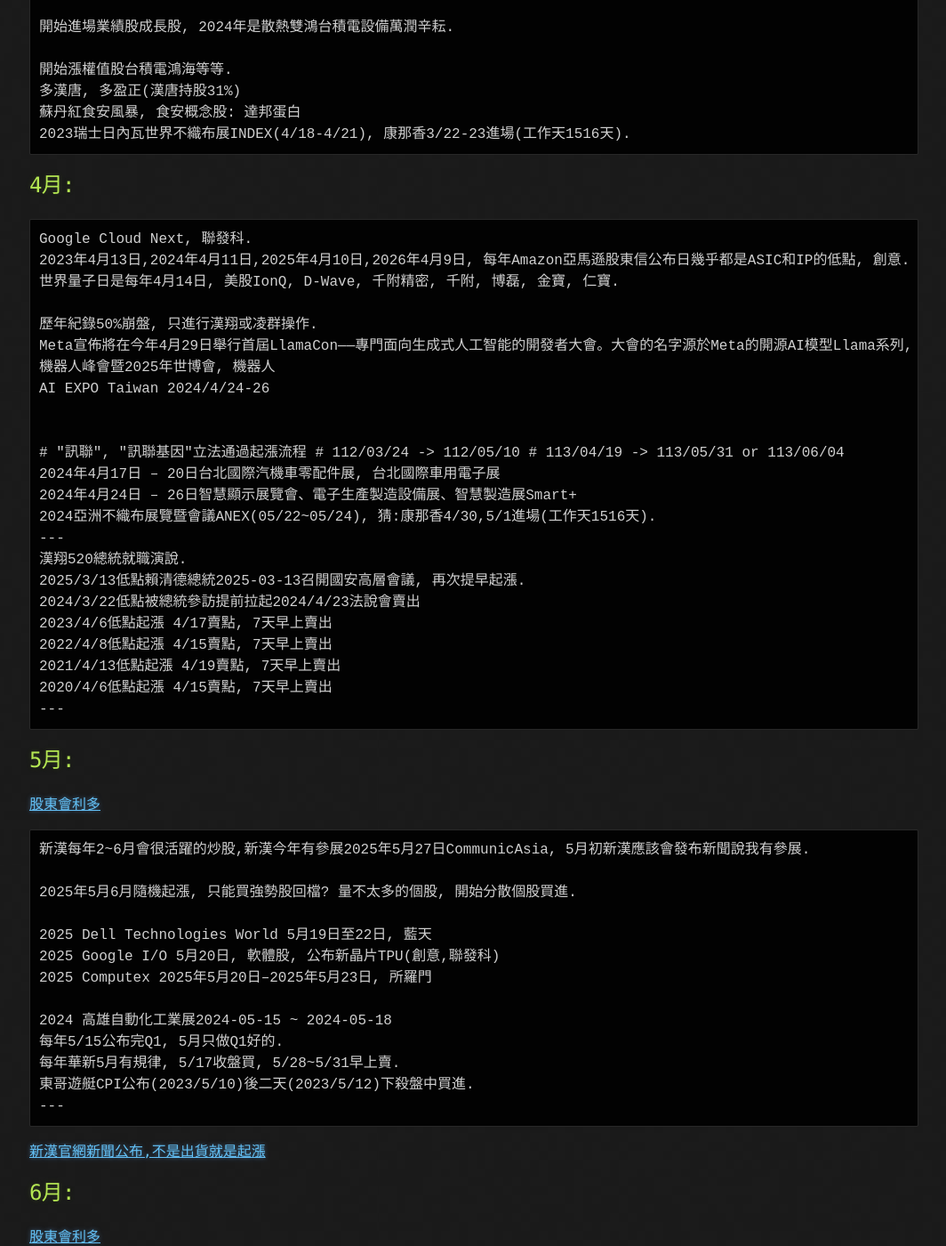
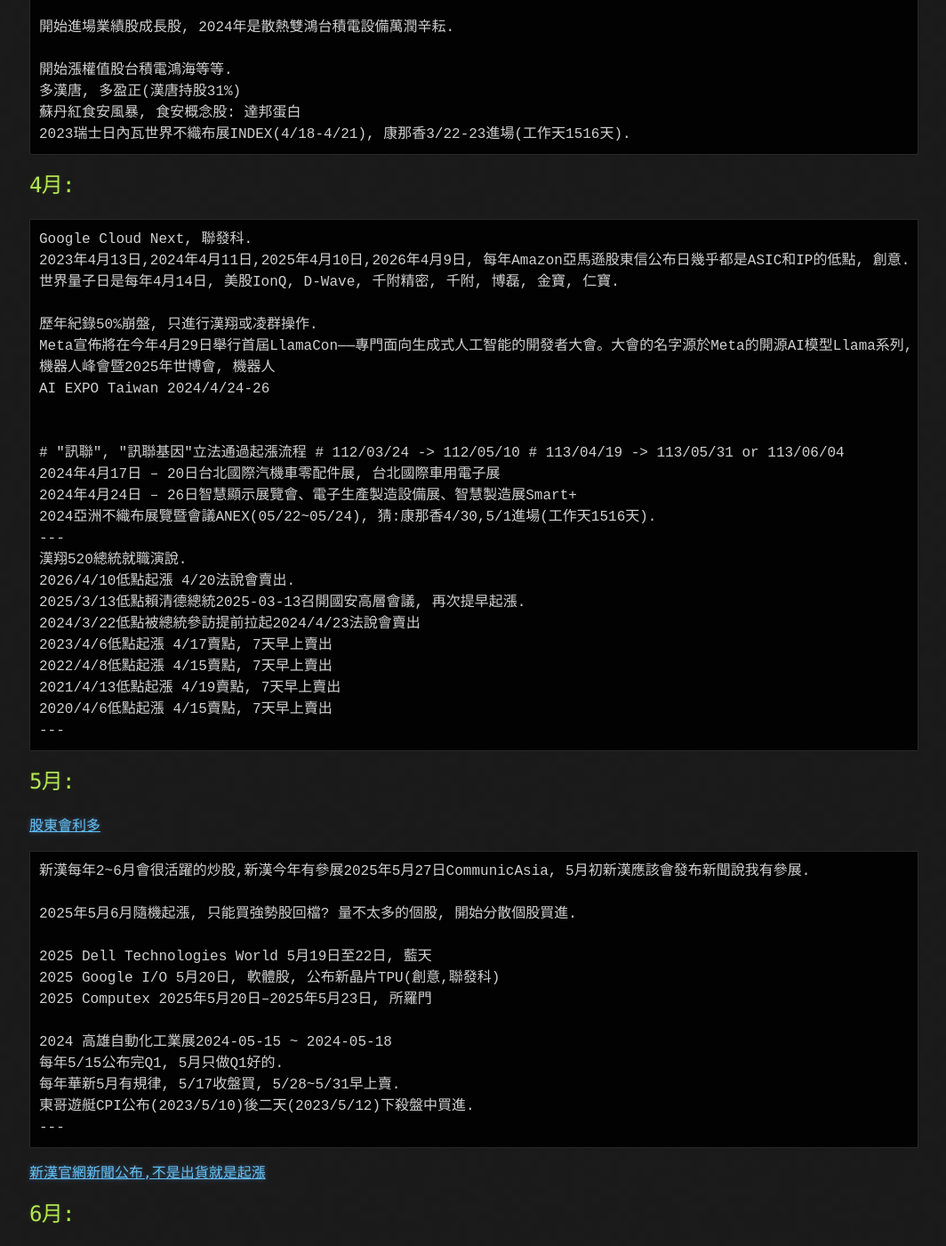
Before and after one commit to lepg5487/Stock_God, a Jekyll site: the page built from experience.md, in a window 1280 px wide and 1400 px high, scrolled down 12328 px. Shown: the whole window at 89% size, without its empty margins (107-1171 px from the left). Built offline with Jekyll 4.4.1, drawn with Linux system fonts in a browser that asks for light colours; our own code applies the rules of GitHub Pages for plain Markdown files.

Commit message:
Update experience.md

```diff
--- a/experience.md
+++ b/experience.md
@@ -513,6 +513,7 @@
 2024亞洲不織布展覽暨會議ANEX(05/22~05/24), 猜:康那香4/30,5/1進場(工作天1516天).
 ---
 漢翔520總統就職演說.
+2026/4/10低點起漲 4/20法說會賣出.
 2025/3/13低點賴清德總統2025-03-13召開國安高層會議, 再次提早起漲.
 2024/3/22低點被總統參訪提前拉起2024/4/23法說會賣出
 2023/4/6低點起漲 4/17賣點, 7天早上賣出
```
